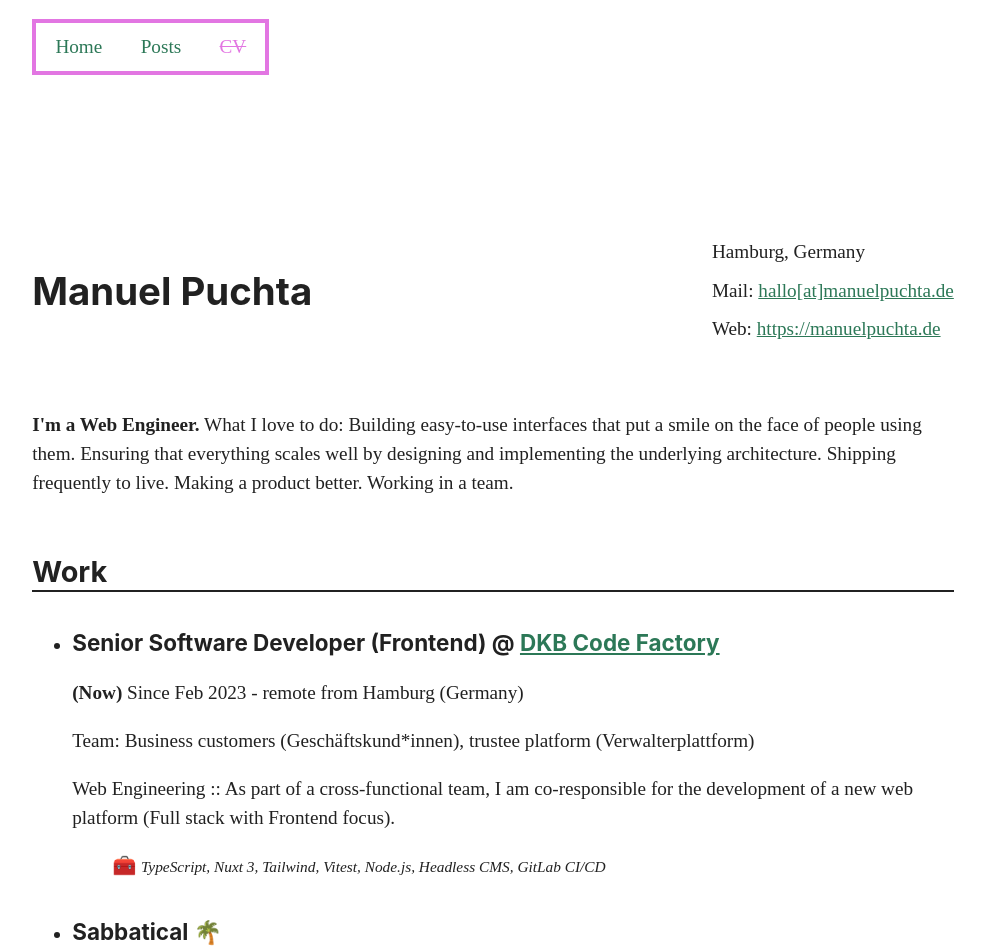
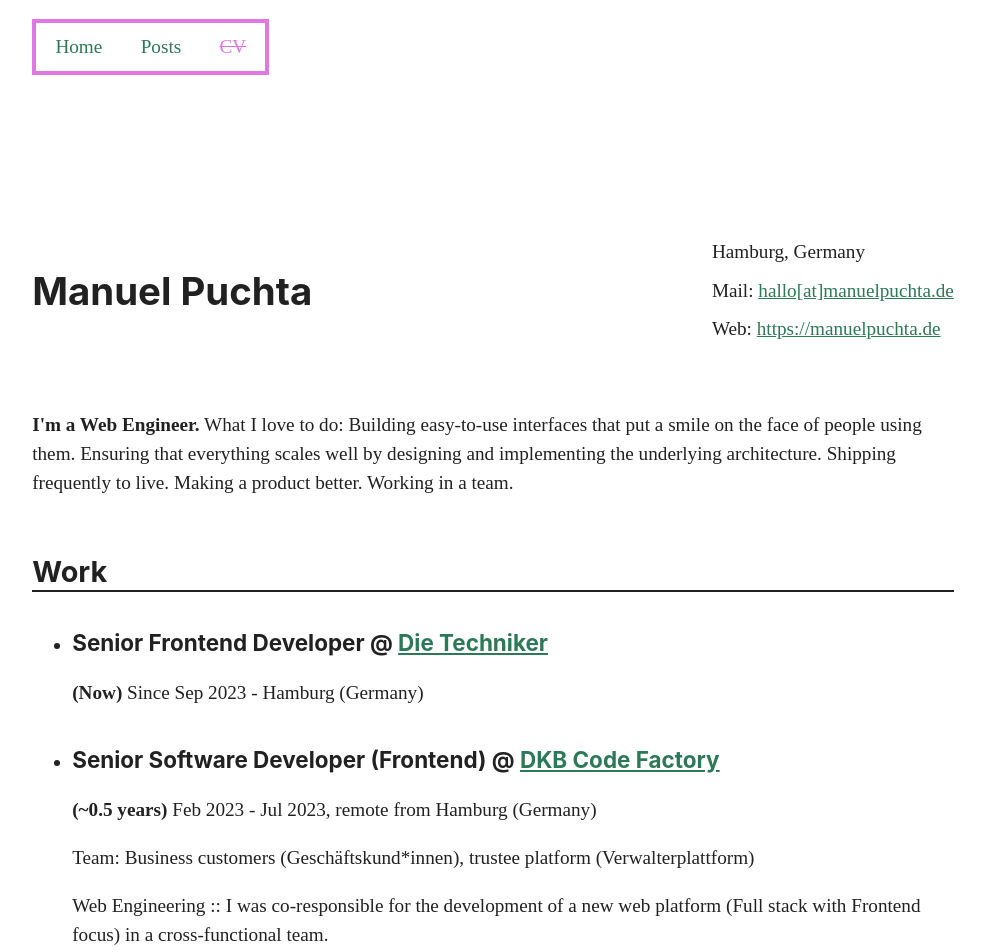
Before and after one commit to manuelpuchta/manuelpuchta.de, a Next.js app: page /cv in a window 1280 px wide. Shown: the top 952 px of the page, without its empty margins (147-1132 px from the left). Built offline with nearby package versions, Linux system fonts and the light colour scheme.

Commit message:
refactor(cv): update

```diff
--- a/pages/cv.tsx
+++ b/pages/cv.tsx
@@ -48,26 +48,38 @@ const CV: React.FC = () => {
           <ul>
             <li>
               <h3>
+                Senior Frontend Developer @{' '}
+                <a href="https://www.tk.de" title="Die Techniker">
+                  Die Techniker
+                </a>
+              </h3>
+              <p>
+                <strong>(Now)</strong> Since Sep 2023 - Hamburg (Germany)
+              </p>
+            </li>
+
+            <li>
+              <h3>
                 Senior Software Developer (Frontend) @{' '}
                 <a
-                  href="https://dkbcodefactory.com/"
+                  href="https://dkbcodefactory.com"
                   title="DKB Code Factory website"
                 >
                   DKB Code Factory
                 </a>
               </h3>
               <p>
-                <strong>(Now)</strong> Since Feb 2023 - remote from Hamburg
-                (Germany)
+                <strong>(~0.5 years)</strong> Feb 2023 - Jul 2023, remote from
+                Hamburg (Germany)
               </p>
               <p>
                 Team: Business customers (Geschäftskund*innen), trustee platform
                 (Verwalterplattform)
               </p>
               <p>
-                Web Engineering :: As part of a cross-functional team, I am
-                co-responsible for the development of a new web platform (Full
-                stack with Frontend focus).
+                Web Engineering :: I was co-responsible for the development of a
+                new web platform (Full stack with Frontend focus) in a
+                cross-functional team.
               </p>
               <ul>
                 🧰{' '}
@@ -100,7 +112,7 @@ const CV: React.FC = () => {
               <p>Teams: Customer Relationship and Growth</p>
               <p>
                 Web Engineering :: I planned and established a future proof web
-                tech stack from scratch
+                tech stack from scratch.
               </p>
               <ul>
                 <li>
```
